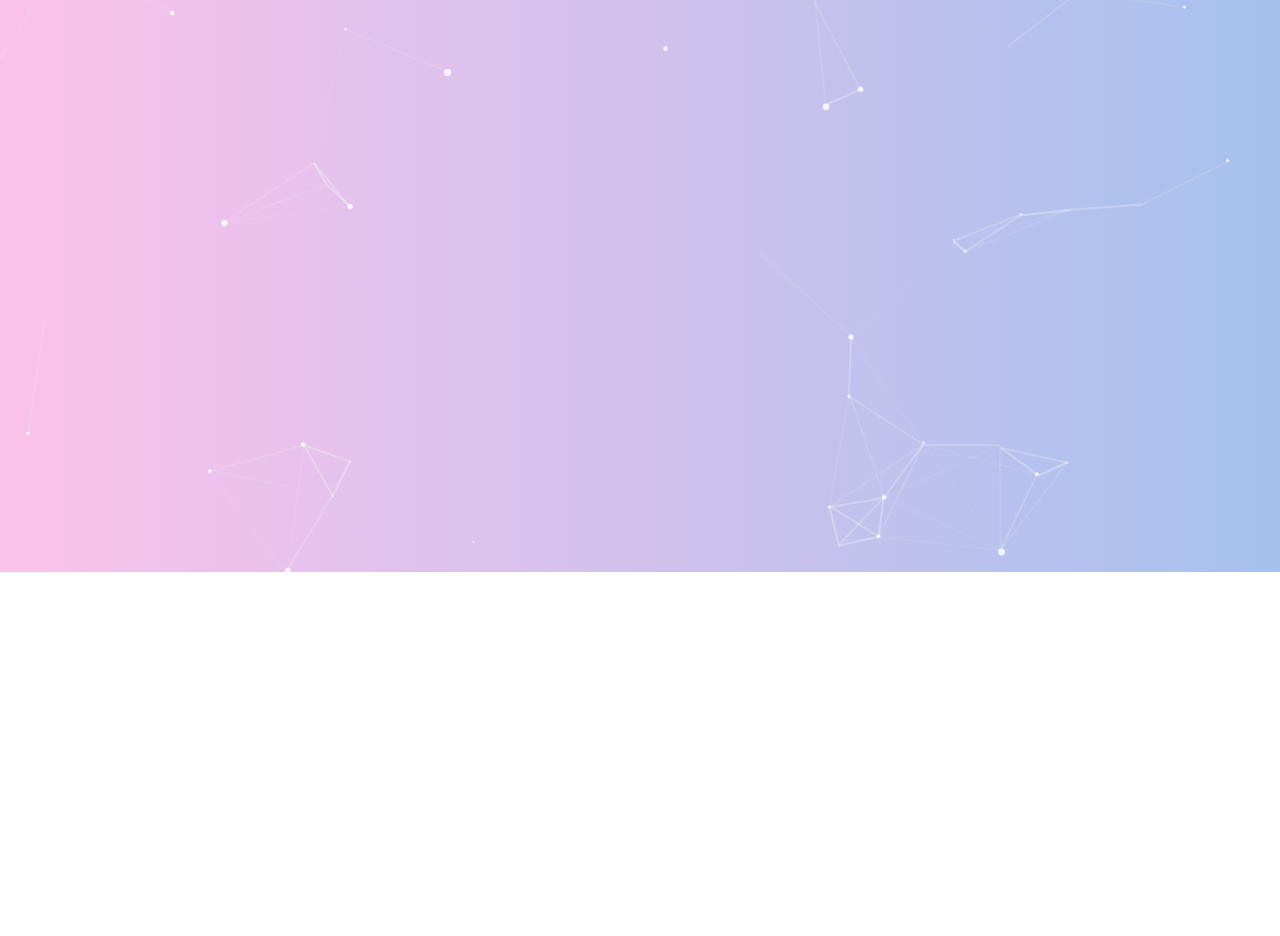
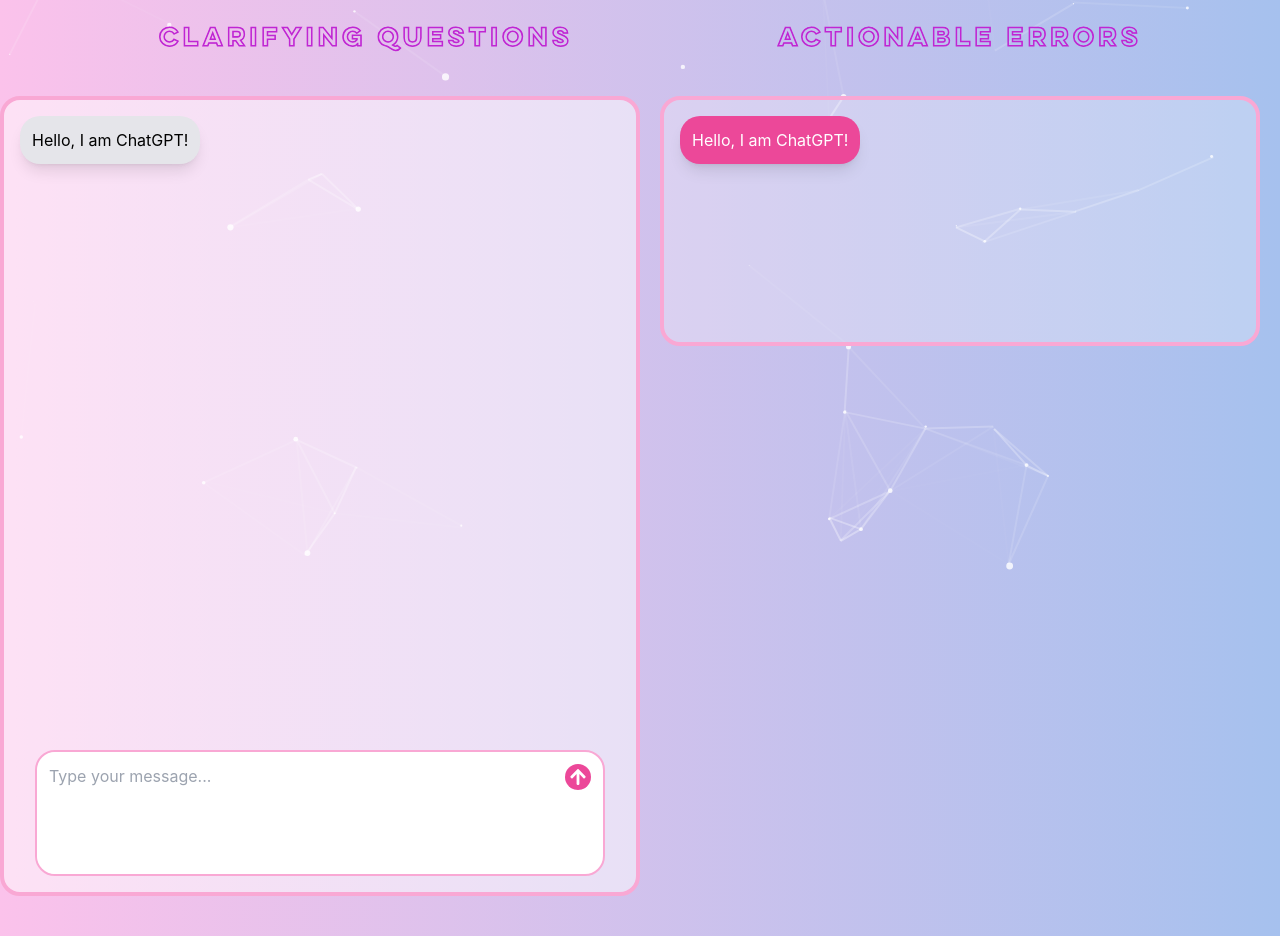
Before and after one commit to ppilli1/MED-iator, a React (Vite) app: page /OR in a window 1280 px wide. Shown: the part 228-1164 px from the top of the page. Before the commit the page ends 800 px from the top, so only its background shows below. Built offline with nearby package versions, Linux system fonts and the light colour scheme; a web font is replaced by a local one.

Commit message:
new commit

```diff
--- a/src/index.css
+++ b/src/index.css
@@ -1,3 +1,10 @@
+@font-face {
+  font-family: 'Lulo Clean Outline Bold';
+  font-style: normal;
+  font-weight: normal;
+  src: url('../Yellow Design Studio - Lulo Clean Outline Bold.woff') format('woff');
+}
+
 @import url("https://fonts.googleapis.com/css2?family=Sora:wght@300;400;600&display=swap");
 @import url("https://fonts.googleapis.com/css2?family=Source+Code+Pro:wght@400;600;700&display=swap");
 @import url("https://fonts.googleapis.com/css2?family=Space+Grotesk:wght@300&display=swap");
@@ -89,3 +96,8 @@
   font-weight: 900;
   font-style: normal;
 }
+
+.my-custom-font {
+  font-family: 'Lulo Clean Outline Bold', sans-serif;
+  -webkit-text-stroke: 1px;
+}
--- a/src/sections/Dashboard.jsx
+++ b/src/sections/Dashboard.jsx
@@ -21,7 +21,7 @@ const Dashboard = () => {
 
   return (
     <div className="relative min-h-screen overflow-hidden text-white antialiased selection:bg-rose-300 selection:text-rose-800 hide-scrollbar">
-      <div className="fixed top-0 z-0 h-full w-full">
+      <div className="fixed top-0 -z-5 h-full w-full">
         <ParticlesBackground />
       </div>
       <div className="absolute -z-10 min-h-full w-full bg-gradient-to-r from-[#fbc2eb] to-[#a6c1ee]"></div>
@@ -57,7 +57,7 @@ const Dashboard = () => {
                     {project.description}
                   </p>
                   <Link
-                    to = "/#MD"
+                    to = "/MD"
                     className={project.buttonClassName}
                   >
                     <div className="z-10 flex items-center">
--- a/src/sections/Header.jsx
+++ b/src/sections/Header.jsx
@@ -15,7 +15,7 @@ const Header = () => {
             {/* <div> */}
             <Link
               to="/"
-              className="roboto-slab-normal text-3xl tracking-wide text-white hover:text-fuchsia-600 duration-300 ease-in-out"
+              className="my-custom-font text-2xl tracking-wide text-white hover:text-fuchsia-600 duration-300 ease-in-out"
             >
               MED-iator
             </Link>
@@ -35,7 +35,7 @@ const Header = () => {
                   <Link
                     to={item.href}
                     className={`text-md font-light tracking-wide text-white hover:text-fuchsia-600 duration-300 ease-in-out ${
-                      pathname.hash === index ? "text-fuchsia-300" : ""
+                      pathname.hash === index ? "text-fuchsia-600" : ""
                     }`}
                   >
                     {item.label}
--- a/src/sections/MD.jsx
+++ b/src/sections/MD.jsx
@@ -98,7 +98,7 @@ const MD = () => {
       </div>
       <div className="absolute -z-10 min-h-full w-full bg-gradient-to-r from-[#fbc2eb] to-[#a6c1ee]"></div>
       <div className="flex items-start justify-center">
-        <h3 className="uppercase tracking-[20px] text-fuchsia-800 text-2xl mt-[120px] ml-6">
+        <h3 className="uppercase tracking-[20px] text-fuchsia-600 text-2xl mt-[120px] ml-6">
           Medications / Diagnosis
         </h3>
       </div>
@@ -202,7 +202,7 @@ const MD = () => {
               <div ref={messagesEndRef} />
             </div>
             {/* Text Input */}
-            <div className="px-4 py-4 flex justify-center items-center">
+            <div className="h-1/5 px-4 py-4 flex justify-center items-center">
               <div className="flex w-[95%] h-[100%] resize-none rounded-[1.25rem] border-[2px] border-pink-300 bg-white hover:border-pink-500 focus:outline-none transition-colors duration-300">
                 <textarea
                   value={inputMessage}
@@ -226,32 +226,6 @@ const MD = () => {
                 </div>
               </div>
             </div>
-            {/* <div className="h-1/5 flex items-center justify-between px-4 py-2">
-              <textarea
-                value={inputMessage}
-                onChange={(e) => setInputMessage(e.target.value)}
-                className="w-full resize-none rounded-[1.25rem] border-[2px] border-slate-300 bg-white px-3 py-3 text-md focus:bg-white focus:text-black hover:border-slate-400 focus:outline-none transition-colors duration-300 overflow-y-scroll no-scrollbar"
-                placeholder="Type your message..."
-                rows="4"
-              >
-                <text className = "flex justify-end"></text>
-              </textarea>
-              <button
-                className={`ml-4 flex items-center justify-center p-4 rounded-lg border-[2px] border-stone-600 bg-white text-sm font-semibold text-stone-900 hover:bg-slate-300 active:bg-slate-300/50 transition-colors duration-300 ${
-                  isSending ? "cursor-not-allowed opacity-50" : ""
-                }`}
-                onClick={handleSend}
-                disabled={isSending}
-              >
-                {isSending ? (
-                  "Sending..."
-                ) : (
-                  <>
-                    Send <FiSend className="ml-2" />
-                  </>
-                )}
-              </button>
-            </div> */}
           </div>
         </div>
       </div>
--- a/src/sections/OR.jsx
+++ b/src/sections/OR.jsx
@@ -1,20 +1,224 @@
-import React from 'react'
-import ParticlesBackground from '../components/ParticlesBackground'
+import React, { useEffect, useRef, useState } from "react";
+import ParticlesBackground from "../components/ParticlesBackground";
+import { FaArrowUp } from "react-icons/fa";
+
+const API_KEY =
+  "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";
 
 const OR = () => {
+  const [messages, setMessages] = useState([
+    {
+      message: "Hello, I am ChatGPT!",
+      sender: "ChatGPT",
+      direction: "incoming",
+    },
+  ]);
+
+  const [inputMessage, setInputMessage] = useState("");
+  const [typing, setTyping] = useState(false);
+  const [isSending, setIsSending] = useState(false);
+  const messagesEndRef = useRef(null);
+
+  // Scroll to the bottom whenever messages change
+  useEffect(() => {
+    scrollToBottom();
+  }, [messages, typing]);
+
+  const scrollToBottom = () => {
+    if (messagesEndRef.current) {
+      const chatbox = messagesEndRef.current.parentNode; // Get the chatbox container
+      chatbox.scrollTop = chatbox.scrollHeight; // Scroll only within the chatbox
+    }
+  };
+
+  const handleSend = async () => {
+    if (!inputMessage.trim()) return;
+
+    const newMessage = {
+      message: inputMessage,
+      sender: "user",
+      direction: "outgoing",
+    };
+
+    const newMessages = [...messages, newMessage];
+
+    // Update the state
+    setMessages(newMessages);
+    setInputMessage("");
+    setIsSending(true);
+    setTyping(true);
+
+    // Send message to ChatGPT and wait for a response
+    await processMessageToChatGPT(newMessages);
+  };
+
+  async function processMessageToChatGPT(chatMessages) {
+    let apiMessages = chatMessages.map((messageObject) => {
+      let role = messageObject.sender === "ChatGPT" ? "assistant" : "user";
+      return { role: role, content: messageObject.message };
+    });
+
+    const systemMessage = {
+      role: "system",
+      content: "Explain all concepts like I am 10 years old.",
+    };
+
+    const apiRequestBody = {
+      model: "gpt-3.5-turbo",
+      messages: [systemMessage, ...apiMessages],
+    };
+
+    await fetch("https://api.openai.com/v1/chat/completions", {
+      method: "POST",
+      headers: {
+        Authorization: "Bearer " + API_KEY,
+        "Content-Type": "application/json",
+      },
+      body: JSON.stringify(apiRequestBody),
+    })
+      .then((data) => data.json())
+      .then((data) => {
+        setMessages([
+          ...chatMessages,
+          {
+            message: data.choices[0].message.content,
+            sender: "ChatGPT",
+            direction: "incoming",
+          },
+        ]);
+        setTyping(false);
+        setIsSending(false);
+      });
+  }
+
   return (
-    <div className = "relative min-h-screen overflow-y-scroll no-scrollbar text-white antialiased selection:bg-rose-300 selection:text-rose-800">
-      <div className="fixed top-0 z-0 h-full w-full">
+    <div className="relative min-h-screen overflow-y-scroll no-scrollbar text-white antialiased selection:bg-rose-300 selection:text-rose-800">
+      <div className="fixed top-0 -z-5 h-full w-full">
         <ParticlesBackground />
       </div>
       <div className="absolute -z-10 min-h-full w-full bg-gradient-to-r from-[#fbc2eb] to-[#a6c1ee]"></div>
       <div className="flex items-start justify-center">
-        <h3 className="uppercase tracking-[20px] text-fuchsia-800 text-2xl mt-[120px] ml-6">
+        <h3 className="uppercase tracking-[20px] text-fuchsia-600 text-2xl mt-[120px] ml-6">
           Operation Room
         </h3>
       </div>
+      <div className="flex flex-wrap mt-[100px]">
+        <div className="w-1/2">
+          <div className="flex justify-center items-center mb-10 ml-[92px]">
+            <span className="text-2xl my-custom-font font-[10px] tracking-tighter text-fuchsia-600">
+              Clarifying Questions
+            </span>
+          </div>
+          <div className="flex justify-end">
+            <div className="box-border h-[800px] w-[700px] border-[4px] border-pink-300 hover:border-pink-500 transition-colors duration-300 rounded-[1.25rem] bg-white/50 hover:bg-slate-100 flex flex-col mb-[40px]">
+              {/* <div className = "h-1/10 flex items-center justify-center border-b-[2px]">
+              <div className = "text-black text-2xl text-center">
+                bro
+              </div>
+            </div> */}
+              {/* Message List */}
+              <div className="h-4/5 overflow-y-auto p-4">
+                {messages.map((message, index) => (
+                  <div
+                    key={index}
+                    className={`flex mb-4 ${
+                      message.direction === "incoming"
+                        ? "justify-start"
+                        : "justify-end"
+                    }`}
+                  >
+                    <div
+                      className={`${
+                        message.direction === "incoming"
+                          ? "bg-[#E5E5EA] text-black"
+                          : "bg-pink-500 text-white"
+                      } p-3 rounded-[1.25rem] max-w-lg shadow-lg`}
+                    >
+                      {message.message}
+                    </div>
+                  </div>
+                ))}
+                {typing && (
+                  <div className="flex justify-start mb-4">
+                    <div className="bg-[#E5E5EA] text-black p-3 rounded-[1.25rem] max-w-xs shadow-lg">
+                      ChatGPT is typing...
+                    </div>
+                  </div>
+                )}
+                <div ref={messagesEndRef} />
+              </div>
+              {/* Text Input */}
+              <div className="h-1/5 px-4 py-4 flex justify-center items-center">
+                <div className="flex w-[95%] h-[100%] resize-none rounded-[1.25rem] border-[2px] border-pink-300 bg-white hover:border-pink-500 focus:outline-none transition-colors duration-300">
+                  <textarea
+                    value={inputMessage}
+                    onChange={(e) => setInputMessage(e.target.value)}
+                    className="w-[92%] px-3 py-3 text-md rounded-[1.25rem] focus:bg-white focus:text-black focus:outline-none overflow-y-scroll no-scrollbar resize-none"
+                    placeholder="Type your message..."
+                    rows="4"
+                  >
+                    <text className="flex justify-end"></text>
+                  </textarea>
+                  <div className="flex py-3 items-start justify-end w-[8%] mr-3">
+                    <button
+                      className={`rounded-3xl bg-pink-500 p-1 hover:bg-pink-700 active:bg-pink-700/50 transition-colors duration-300 focus:outline-none ${
+                        isSending ? "cursor-not-allowed opacity-50" : ""
+                      }`}
+                      onClick={handleSend}
+                      disabled={isSending}
+                    >
+                      <FaArrowUp className="text-white font-semibold text-lg" />
+                    </button>
+                  </div>
+                </div>
+              </div>
+            </div>
+          </div>
+        </div>
+        <div className="w-1/2">
+          <div className="flex justify-center items-center mb-10">
+            <span className="text-2xl my-custom-font font-[10px] tracking-tighter text-fuchsia-600">
+              Actionable Errors
+            </span>
+          </div>
+          <div className="flex flex-col items-center justify-center">
+            <div className="box-border h-[250px] w-[600px] border-[4px] border-pink-300 hover:border-pink-500 transition-colors duration-300 rounded-[1.25rem] bg-white/25 hover:bg-white/50 flex mb-[25px]">
+              <div className="overflow-y-auto p-4">
+                {messages.map((message, index) => (
+                  <div
+                    key={index}
+                    className={`flex mb-4 ${
+                      message.direction === "incoming"
+                        ? "justify-center"
+                        : "hidden"
+                    }`}
+                  >
+                    <div
+                      className={`${
+                        message.direction === "incoming"
+                          ? "bg-pink-500 text-white"
+                          : "text-blue"
+                      } p-3 rounded-[1.25rem] max-w-lg shadow-lg`}
+                    >
+                      {message.message}
+                    </div>
+                  </div>
+                ))}
+                {typing && (
+                  <div className="flex justify-start mb-4">
+                    <div className="bg-pink-500 text-white p-3 rounded-[1.25rem] max-w-xs shadow-lg">
+                      ChatGPT is typing...
+                    </div>
+                  </div>
+                )}
+                <div ref={messagesEndRef} />
+              </div>
+            </div>
+          </div>
+        </div>
+      </div>
     </div>
-  )
-}
+  );
+};
 
-export default OR
+export default OR;
```
Also changed, not shown: Yellow Design Studio - Lulo Clean Outline Bold.woff (added).
